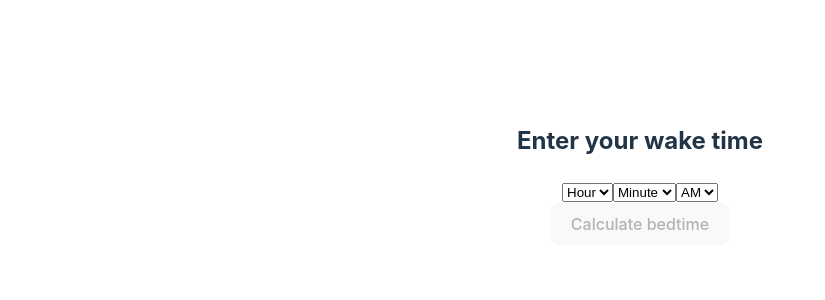
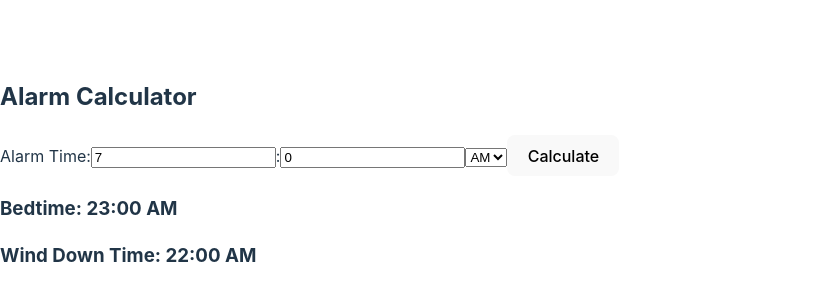
Before and after one commit to giorgiovh/bedtime, a React (Vite) app: page / in a window 1280 px wide. Shown: the part 226-526 px from the top of the page, without its empty margins (0-825 px from the left). Built offline with nearby package versions, Linux system fonts and the light colour scheme.

Commit message:
changed the datatype of time to be numbers instead of string

```diff
--- a/src/App.tsx
+++ b/src/App.tsx
@@ -1,86 +1,88 @@
-import { useState, ChangeEvent } from 'react';
-import './App.css';
+import React, { useState } from 'react';
 
-type Time = {
-  hour: string | null;
-  minute: string | null;
-  meridiem: string;
+type AlarmTime = {
+  hour: number;
+  minute: number;
+  isAM: boolean; // true for AM, false for PM
 };
 
-function App() {
-  const [wakeTime, setWakeTime] = useState<Time>({ hour: null, minute: null, meridiem: 'AM' });
-  const [bedtime, setBedtime] = useState<Time | undefined>();
+const AlarmCalculator: React.FC = () => {
+  const [alarmTime, setAlarmTime] = useState<AlarmTime>({
+    hour: 7,
+    minute: 0,
+    isAM: true,
+  });
+  const [bedTime, setBedTime] = useState<AlarmTime>({
+    hour: 23,
+    minute: 0,
+    isAM: true,
+  });
+  const [windDownTime, setWindDownTime] = useState<AlarmTime>({
+    hour: 22,
+    minute: 0,
+    isAM: true,
+  });
 
-  function calculateBedtime(): void {
-    const wakeTimeHour = wakeTime.hour !== null ? parseInt(wakeTime.hour, 10) : null;
-    const wakeTimeMinute = wakeTime.minute !== null ? parseInt(wakeTime.minute, 10) : null;
-
-    if (wakeTimeHour !== null && wakeTimeMinute !== null) {
-      let bedTimeHour = wakeTimeHour - 8;
-      let bedTimeMeridiem = wakeTime.meridiem;
-
-      if (bedTimeHour < 0) {
-        bedTimeHour += 12;
-        bedTimeMeridiem = wakeTime.meridiem === 'AM' ? 'PM' : 'AM';
-      }
-
-      if (bedTimeHour === 0) {
-        bedTimeHour = 12;
-      }
-
-      setBedtime({
-        hour: `${bedTimeHour}`,
-        minute: wakeTimeMinute < 10 ? `0${wakeTimeMinute}` : `${wakeTimeMinute}`,
-        meridiem: bedTimeMeridiem,
-      });
-    }
-  }
-
-  const handleHourChange = (e: ChangeEvent<HTMLSelectElement>) => {
-    const hour = e.target.value !== '' ? e.target.value : null;
-    setWakeTime({ ...wakeTime, hour });
+  const handleAlarmChange = (e: React.ChangeEvent<HTMLInputElement>, field: string) => {
+    const value = parseInt(e.target.value, 10);
+    setAlarmTime({
+      ...alarmTime,
+      [field]: isNaN(value) ? 0 : value,
+    });
   };
 
-  const handleMinuteChange = (e: ChangeEvent<HTMLSelectElement>) => {
-    const minute = e.target.value !== '' ? e.target.value : null;
-    setWakeTime({ ...wakeTime, minute });
-  };
+  const calculateTimes = () => {
+    const { hour, minute, isAM } = alarmTime;
 
-  const handleMeridiemChange = (e: ChangeEvent<HTMLSelectElement>) => {
-    const meridiem = e.target.value;
-    setWakeTime({ ...wakeTime, meridiem });
-  };
+    // Calculate Bedtime (8 hours before alarm)
+    let bedHour = hour - 8;
+    let bedIsAM = isAM;
+    if (bedHour < 1) {
+      bedHour = 12 + bedHour;
+      bedIsAM = !bedIsAM;
+    }
+    setBedTime({
+      hour: bedHour,
+      minute,
+      isAM: bedIsAM,
+    });
 
-  const renderOptions = (start: number, end: number, unit: 'hour' | 'minute') => {
-    const options = [];
-    for (let i = start; i <= end; i++) {
-      options.push(<option key={i} value={`${i < 10 && unit === 'minute' ? `0${i}` : `${i}`}`}>{`${i < 10 && unit === 'minute' ? `0${i}` : `${i}`}`}</option>);
+    // Calculate Winddown Time (9 hours before alarm)
+    let windDownHour = hour - 9;
+    let windDownIsAM = isAM;
+    if (windDownHour < 1) {
+      windDownHour = 12 + windDownHour;
+      windDownIsAM = !windDownIsAM;
     }
-    return options;
+    setWindDownTime({
+      hour: windDownHour,
+      minute,
+      isAM: windDownIsAM,
+    });
   };
 
   return (
-    <>
-      <h2>Enter your wake time</h2>
-      <select value={wakeTime.hour || ''} onChange={handleHourChange}>
-        <option value="">Hour</option>
-        {renderOptions(1, 12, 'hour')}
-      </select>
-      <select value={wakeTime.minute || ''} onChange={handleMinuteChange}>
-        <option value="">Minute</option>
-        {renderOptions(0, 59, 'minute')}
-      </select>
-      <select value={wakeTime.meridiem} onChange={handleMeridiemChange}>
-        <option value="AM">AM</option>
-        <option value="PM">PM</option>
-      </select>
-      <br />
-      <button onClick={calculateBedtime} disabled={!wakeTime.hour || !wakeTime.minute}>
-        Calculate bedtime
-      </button>
-      {bedtime && `Your bedtime is ${bedtime.hour}:${bedtime.minute} ${bedtime.meridiem}`}
-    </>
+    <div>
+      <h2>Alarm Calculator</h2>
+      <div>
+        <label>
+          Alarm Time:
+          <input type="number" value={alarmTime.hour} onChange={(e) => handleAlarmChange(e, 'hour')} />
+          :
+          <input type="number" value={alarmTime.minute} onChange={(e) => handleAlarmChange(e, 'minute')} />
+          <select value={alarmTime.isAM ? 'AM' : 'PM'} onChange={(e) => setAlarmTime({ ...alarmTime, isAM: e.target.value === 'AM' })}>
+            <option value="AM">AM</option>
+            <option value="PM">PM</option>
+          </select>
+        </label>
+        <button onClick={calculateTimes}>Calculate</button>
+      </div>
+      <div>
+        <h3>Bedtime: {`${bedTime.hour}:${bedTime.minute.toString().padStart(2, '0')} ${bedTime.isAM ? 'AM' : 'PM'}`}</h3>
+        <h3>Wind Down Time: {`${windDownTime.hour}:${windDownTime.minute.toString().padStart(2, '0')} ${windDownTime.isAM ? 'AM' : 'PM'}`}</h3>
+      </div>
+    </div>
   );
-}
+};
 
-export default App;
+export default AlarmCalculator;
```
